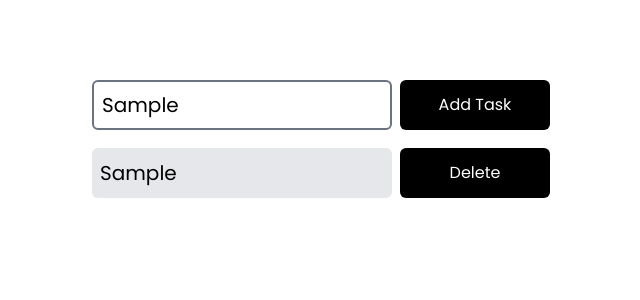
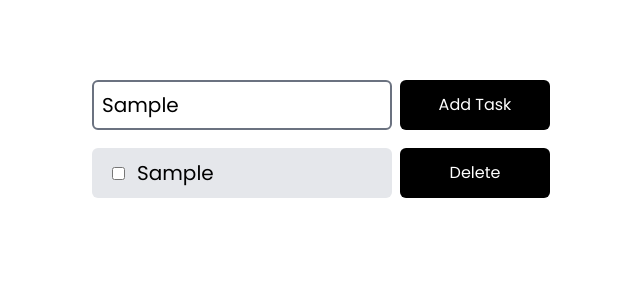
Before and after one commit to emirCo95/todo-app, a React (Vite) app: page / in a window 1280 px wide. Both pictures are taken after typing "Sample" into the empty fields and a click on the button "Add Task". Shown: the top 300 px of the page, without its empty margins (298-938 px from the left). Built offline with nearby package versions, Linux system fonts and the light colour scheme.

Commit message:
Update App.jsx

```diff
--- a/src/App.jsx
+++ b/src/App.jsx
@@ -36,7 +36,8 @@ const App = () => {
         {taskList.map((task, idx) => {
           return (
             <div key={idx} className="w-[500px] flex justify-start gap-2 my-1">
-              <div className="w-[300px] h-[50px] bg-gray-200 flex justify-start px-2 items-center rounded-md text-xl">
+              <div className="w-[300px] h-[50px] bg-gray-200 flex justify-start gap-3 px-5 items-center rounded-md text-xl">
+                <input type="checkbox" />
                 {task}
               </div>
               <button
```
